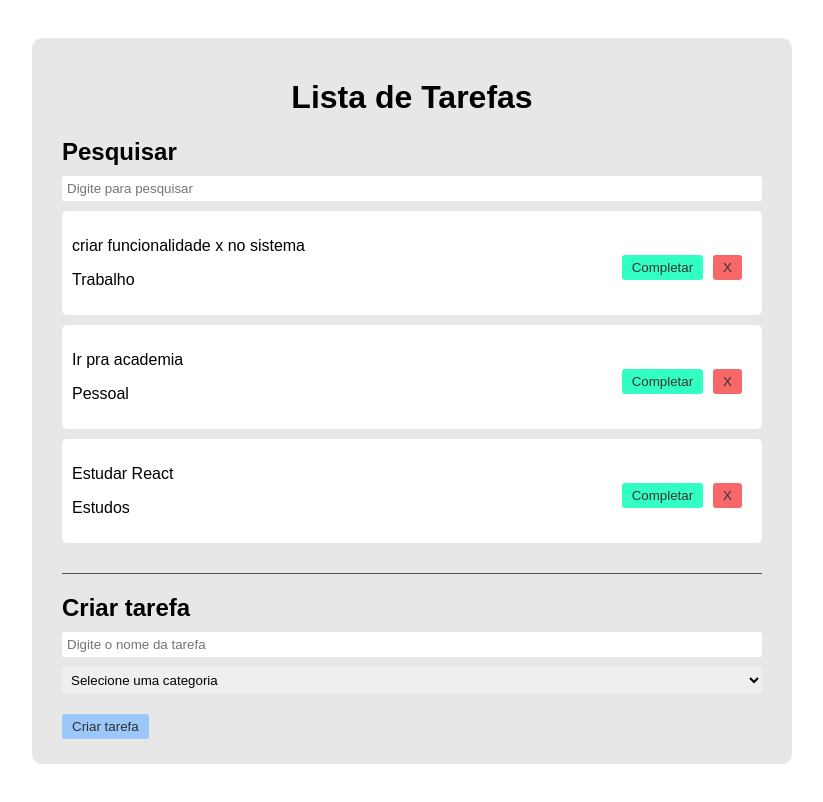
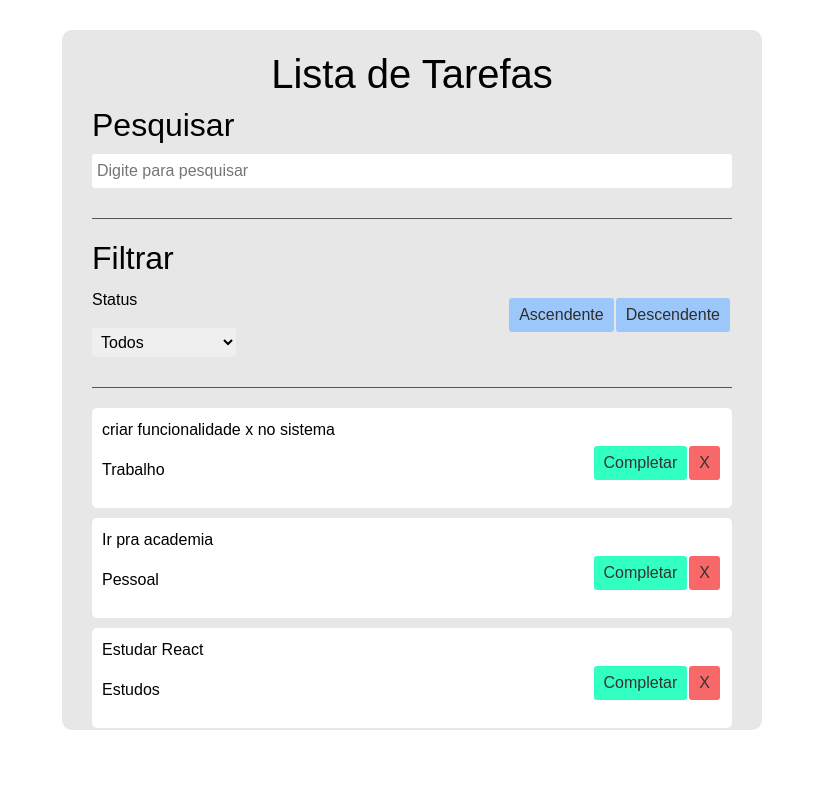
Before and after one commit to DaviGaldeano/Project-ListToDo, a React (Vite) app in the folder ListToDo/: page / in a window 1280 px wide. Shown: the whole page, without its empty margins (228-1051 px from the left). Built offline with nearby package versions, Linux system fonts and the light colour scheme.

Commit message:
Adicionando filtro e iniciando a instalação do bootstrap

```diff
--- a/ListToDo/package.json
+++ b/ListToDo/package.json
@@ -10,6 +10,7 @@
     "preview": "vite preview"
   },
   "dependencies": {
+    "bootstrap": "^5.3.2",
     "prop-types": "^15.8.1",
     "react": "^18.2.0",
     "react-dom": "^18.2.0"
--- a/ListToDo/src/App.css
+++ b/ListToDo/src/App.css
@@ -1,3 +1,6 @@
+/* Importe os estilos do Bootstrap no seu arquivo CSS */
+@import 'bootstrap/dist/css/bootstrap.min.css';
+
 body {
   font-family: Arial;
   background-color: rgb(255, 255, 255);
@@ -41,6 +44,7 @@ button {
   margin-top: 10px;
   opacity: 0.8;
   transition: 0.3;
+  margin-right: 2px;
 }
 
 button:hover {
@@ -83,3 +87,24 @@ input, select {
 .remove {
   background-color: #f84040fc;
 }
+
+.filter,
+.search {
+  border-bottom: 1px solid #555;
+  margin-bottom: 20px;
+  padding-bottom: 20px;
+}
+
+.filter-options {
+  display: flex;
+  justify-content: space-between;
+  gap: 3rem;
+}
+
+.filter-options-div {
+  flex: 1 1 0;
+}
+
+.order {
+  margin-right: 5px;
+}
--- a/ListToDo/src/App.jsx
+++ b/ListToDo/src/App.jsx
@@ -3,6 +3,7 @@ import './App.css';
 import ToDo from './components/ToDo';
 import ToDoForm from './components/ToDoForm';
 import Search from './components/Search';
+import Filter from './components/Filter';
 function App() {
 
   const [toDo, setToDo] = useState([
@@ -66,6 +67,7 @@ function App() {
       <div className='app'>
         <h1>Lista de Tarefas</h1>
         <Search search={search} setSeacrh={setSearch}/>
+        <Filter/>
         <div className='to-do-list'>
         {
         toDo
--- /dev/null
+++ b/ListToDo/src/components/Filter.jsx
@@ -0,0 +1,23 @@
+const Filter = () => {
+    return (
+        <div className="filter">
+            <h2>Filtrar</h2>
+            <div className="filter-options">
+                <div>
+                    <p>Status</p>
+                    <select>
+                        <option value="All">Todos</option>
+                        <option value="Completed">Concluídos</option>
+                        <option value="Incomplete">Não Concluídos</option>
+                    </select>
+                </div>
+                <div>
+                    <button>Ascendente</button>
+                    <button>Descendente</button>
+                </div>
+            </div>
+        </div>
+    );
+}
+
+export default Filter
```
Also changed, not shown: 1 other file (tests, documents, lock files or other folders).
